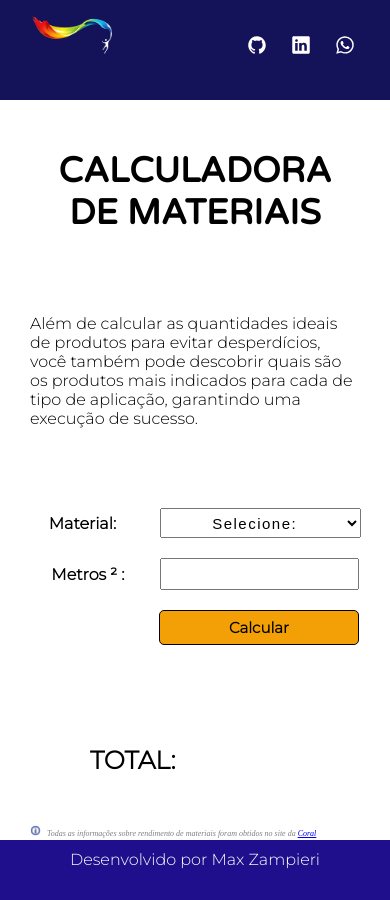
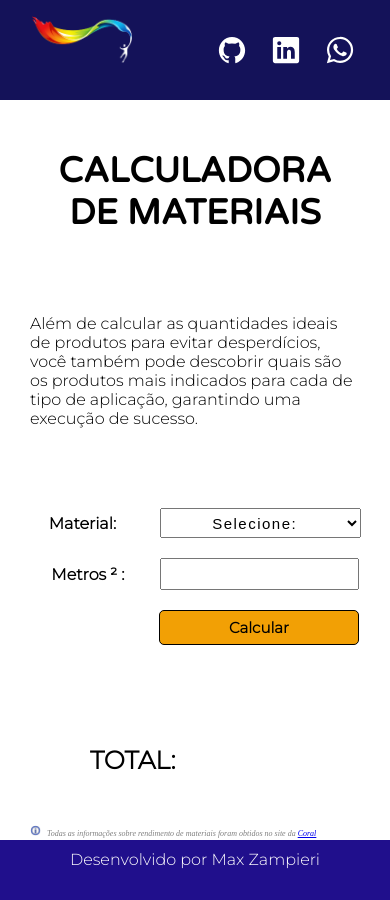
Before and after one commit to MaxZampieri/calculadoraDeMateriais, a plain HTML site: page index.html in a window 390 px wide. Drawn offline with Linux system fonts and the light colour scheme.

```diff
--- a/css/style.css
+++ b/css/style.css
@@ -214,6 +214,18 @@ footer p{
     .btn-calcular {
         margin-left: 128px;
     }
+    .icon img {
+        width: 100px;
+
+    }
+    nav {
+        right: 30px;
+    }
+    nav img {
+        width: 30px;
+        margin-left: 10px;
+        padding: 5px;
+    }
 }
 @media (max-width: 412px) {
     .container h1 {
@@ -225,6 +237,7 @@ footer p{
     .info p {
         font-size: 8px;
     }
+
 }
 @media (max-width: 360px){
     .container p {
```
